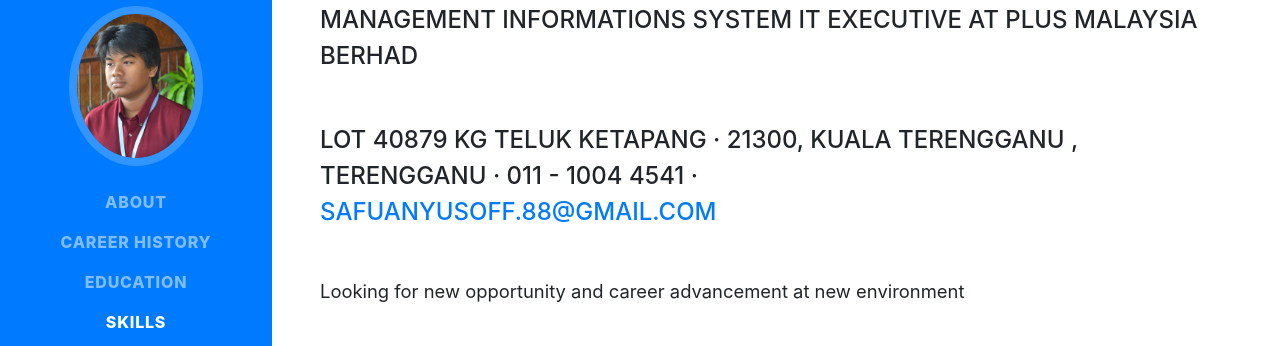
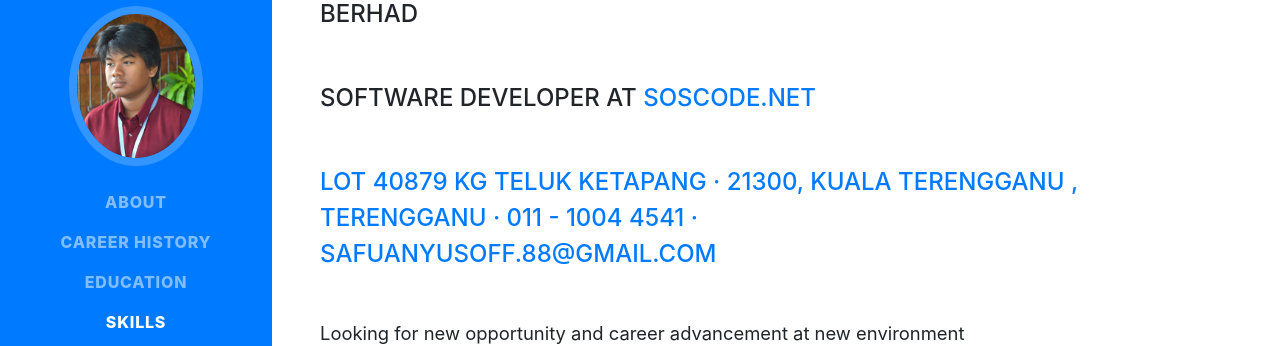
Before and after one commit to safuanyusoff/oldresume, a website with bundled scripts: page index.html in a window 1280 px wide. Shown: the part 230-576 px from the top of the page. Built offline with nearby package versions, Linux system fonts and the light colour scheme; a web font is replaced by a local one.

Commit message:
Update index.html

```diff
--- a/index.html
+++ b/index.html
@@ -69,6 +69,7 @@
           </h1>
           <br>
           <div class="subheading mb-5">Management Informations System IT Executive at PLUS Malaysia Berhad</div>
+          <div class="subheading mb-5">Software Developer at <a href="https://soscode.net"> SOSCODE.NET</div>
           <div class="subheading mb-5">LOT 40879 KG TELUK KETAPANG · 21300, KUALA TERENGGANU , TERENGGANU · 011 - 1004 4541 ·
           <br>  <a href="mailto:name@email.com">safuanyusoff.88@gmail.com</a>
           </div>
```
